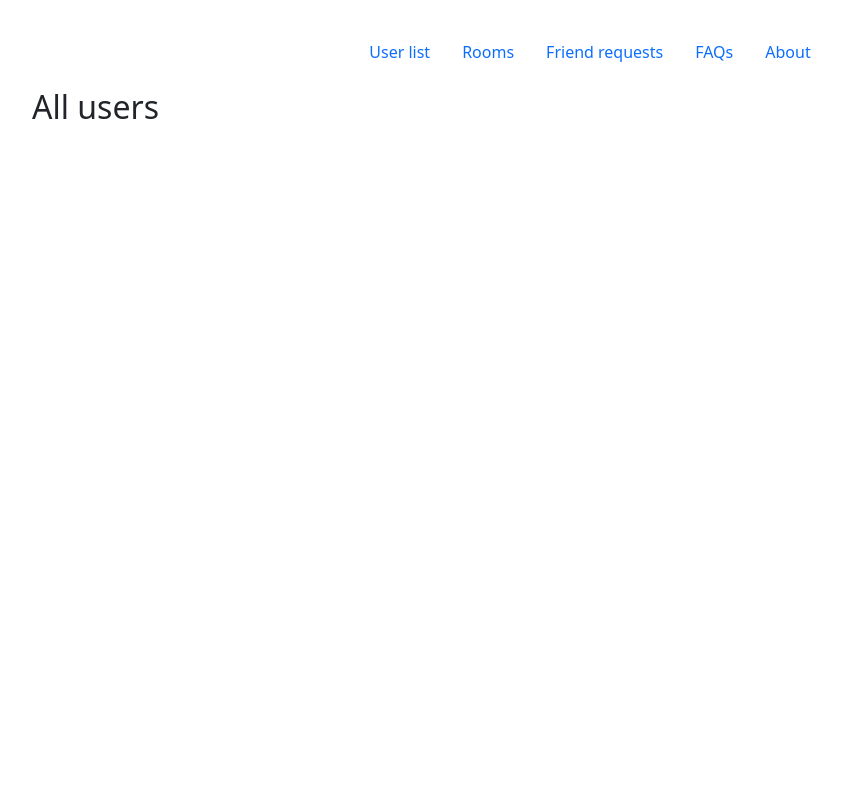
After one commit to Miar0/Django_webchat, a Django app: page /users/ in a window 1280 px wide. The commit adds this page. Shown: the whole page, without its empty margins (50-892 px from the left). Run offline with Django 5.2, Linux system fonts and the light colour scheme; a user stored in the database is signed in; data comes from the database, SQL or seed files in the repository; both versions use the stored data as it was after the commit; some libraries are stand-ins or nearby versions.

Commit message:
Django webchat

```diff
--- a/core/admin.py
+++ b/core/admin.py
@@ -5,3 +5,4 @@ from core.models import *
 admin.site.register(Message)
 admin.site.register(Room)
 admin.site.register(SocialUser)
+admin.site.register(FriendRequests)
--- a/core/templates/base.html
+++ b/core/templates/base.html
@@ -14,6 +14,15 @@
 </head>
 <body>
 <div class="container py-3 vh-100">
+    <header class="d-flex justify-content-center py-3">
+        <ul class="nav nav-pills">
+            <li class="nav-item"><a href="{% url 'user_list' %}" class="nav-link">User list</a></li>
+            <li class="nav-item"><a href="{% url 'rooms' %}" class="nav-link">Rooms</a></li>
+            <li class="nav-item"><a href="{% url 'friend_requests' %}" class="nav-link">Friend requests</a></li>
+            <li class="nav-item"><a href="#" class="nav-link">FAQs</a></li>
+            <li class="nav-item"><a href="#" class="nav-link">About</a></li>
+        </ul>
+    </header>
     {% block content %} {% endblock %}
 </div>
 
--- a/core/templates/chat_data.html
+++ b/core/templates/chat_data.html
@@ -5,7 +5,8 @@
 {% endblock %}
 
 <div class="bordered h-100 position-relative">
-    <h2 class="border-bottom border-black mb-0 ps-2 d-flex align-items-center" style="height: 60px">Chat with
+    <h2 class="border-bottom border-black mb-0 ps-2 d-flex align-items-center" style="height: 60px">
+        <img src="{{ other_user.avatar.url }}" class="rounded-circle me-2" width="50" id="avatar">
         {{ other_user.username }}</h2>
     <div class="message p-2 overflow-auto">
         {% for message in messages %}
--- a/core/templates/rooms.html
+++ b/core/templates/rooms.html
@@ -10,9 +10,9 @@ Rooms
     <ul class="p-0 m-0 col-2 border border-black rounded-start-4">
         <div class="w-100 d-flex justify-content-around mb-0 border-bottom border-black align-items-center"
              style="height: 60px">
-            <h2>Users</h2>
-            <a class="nav-link" href="/logout">
-                <img class="me-1" height="20px" width="20px" src="{% static 'icons/Logout.png' %}">
+            <h4 class="mb-0">Users</h4>
+                <a class="nav-link" href="/logout">
+                <img class="me-1" height="20px" width="20px" src="{% static 'icons/logout.png' %}">
                 Logout
             </a>
         </div>
--- /dev/null
+++ b/core/templates/users.html
@@ -0,0 +1,29 @@
+{% extends 'base.html' %}
+
+{% block title %}
+    All users
+{% endblock %}
+
+{% block content %}
+    <h2>All users</h2>
+    <ul class="list-group">
+        {% for user in users %}
+            <li class="list-group-item d-flex justify-content-between align-items-center">
+                <div>
+                    <img src="{{ user.avatar.url }}" class="rounded-circle me-2" width="50">
+                    <b>{{ user.username }}</b>
+                </div>
+                <div>
+                    {% if user.id in friend_request_sent %}
+                        <button type="button" class="btn btn-secondary" disabled>Request sent</button>
+                    {% else %}
+                    <form action="{% url 'sent_friend_request' %}" method="post">{% csrf_token %}
+                        <input type="hidden" name="to_user_id" value="{{ user.id }}">
+                        <button type="submit" class="btn btn-primary">Add friend</button>
+                    </form>
+                    {% endif %}
+                </div>
+            </li>
+        {% endfor %}
+    </ul>
+{% endblock %}
--- a/core/views.py
+++ b/core/views.py
@@ -16,6 +16,16 @@ from core.models import *
 #         context['messages'] = Message.objects.filter(room_id=self.kwargs.get('room_id'))
 #         return context
 #
+
+class RegistrationView(FormView):
+    template_name = 'registration.html'
+    form_class = RegistrationForm
+    success_url = '/login/'
+
+    def form_valid(self, form):
+        form.save()
+        return super().form_valid(form)
+
 
 class ChatDataView(LoginRequiredMixin, View):
     def get(self, request, room_id):
@@ -59,10 +69,10 @@ class SendRequestsView(LoginRequiredMixin, View):
         to_user = get_object_or_404(SocialUser, id=to_user_id)
         from_user = request.user
 
-        if not FriendRequests.objects.filter(from_user=from_user, to_user=to_user).exests():
+        if not FriendRequests.objects.filter(from_user=from_user, to_user=to_user).exists():
             FriendRequests.objects.create(from_user=from_user, to_user=to_user)
 
-        return redirect('rooms')
+        return redirect('user_list')
 
 
 class AcceptFriendView(LoginRequiredMixin, View):
@@ -72,7 +82,7 @@ class AcceptFriendView(LoginRequiredMixin, View):
 
         if friend_request:
             friend_request.accept()
-        return redirect('rooms')
+        return redirect('friend_requests')
 
 
 class RejectFriendView(LoginRequiredMixin, View):
@@ -82,7 +92,7 @@ class RejectFriendView(LoginRequiredMixin, View):
 
         if friend_request:
             friend_request.delete()
-        return redirect('rooms')
+        return redirect('friend_requests')
 
 
 class FriendRequestView(LoginRequiredMixin, ListView):
@@ -103,16 +113,30 @@ class ListFriendView(LoginRequiredMixin, ListView):
         friends = SocialUser.objects.filter(
             from_user__to_user=self.request.user, from_user__accepted=True
         ) | SocialUser.objects.filter(
-            to_user__from_user=self.request.user, from_user__accepted=True
+            to_user__from_user=self.request.user, to_user__accepted=True
         )
         return friends
 
 
-class RegistrationView(FormView):
-    template_name = 'registration.html'
-    form_class = RegistrationForm
-    success_url = '/login/'
+class UserListView(LoginRequiredMixin, ListView):
+    model = SocialUser
+    template_name = 'users.html'
+    context_object_name = 'users'
 
-    def form_valid(self, form):
-        form.save()
-        return super().form_valid(form)
+    def get_queryset(self):
+        current_user = self.request.user
+        friends = SocialUser.objects.filter(
+            from_user__to_user=self.request.user, from_user__accepted=True
+        ) | SocialUser.objects.filter(
+            to_user__from_user=self.request.user, to_user__accepted=True
+        )
+
+        friend_ids = [friend.id for friend in friends]
+        return SocialUser.objects.exclude(id=current_user.id).exclude(id__in=friend_ids)
+
+    def get_context_data(self, **kwargs):
+        context = super().get_context_data(**kwargs)
+        current_user = self.request.user
+        friend_request_sent = FriendRequests.objects.filter(from_user=current_user)
+        context['friend_request_sent'] = [req.to_user.id for req in friend_request_sent]
+        return context
--- a/django_webchat/urls.py
+++ b/django_webchat/urls.py
@@ -29,7 +29,12 @@ urlpatterns = [
     path('login/', LoginView.as_view(template_name='login.html')),
     path('logout/', LogoutView.as_view()),
     path('rooms/<int:room_id>', ChatDataView.as_view(), name='chat_data'),
-    path('rooms/', RoomListView.as_view(), name='rooms')
+    path('rooms/', RoomListView.as_view(), name='rooms'),
+    path('sent-friend-request/', SendRequestsView.as_view(), name='sent_friend_request'),
+    path('users/', UserListView.as_view(), name='user_list'),
+    path('friend-requests/', FriendRequestView.as_view(), name='friend_requests'),
+    path('accept-friend-request/<int:pk>', AcceptFriendView.as_view(), name='accept_friend_request'),
+    path('reject-friend-request/<int:pk>', RejectFriendView.as_view(), name='reject_friend_request')
 ]
 
 urlpatterns += static(settings.MEDIA_URL, document_root=settings.MEDIA_ROOT)
```
Also changed, not shown: core/templates/friend_requests.html (+27 -0 lines), static/js/script.js (+10 -1 lines), db.sqlite3, static/icons/logout.png (renamed from static/icons/Logout.png).
